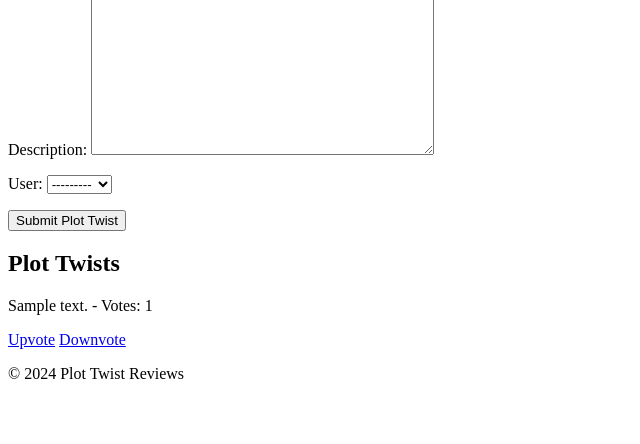
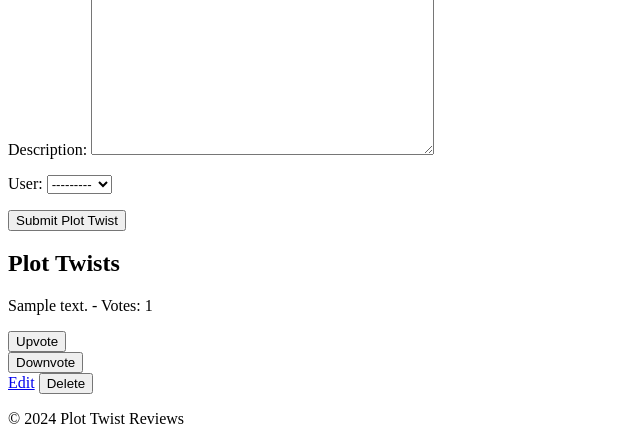
Before and after one commit to sageman81/Plot-Twist, a Django app: page /reviews/movie/1/ in a window 1280 px wide. Shown: the part 652-1096 px from the top of the page, without its empty margins (0-640 px from the left). Before the commit the page ends 1031 px from the top, so only its background shows below. Run offline with Django 5.2, Linux system fonts and the light colour scheme; tables that the repository leaves empty hold one stand-in row (values such as "Sample post"); a database or web service that is not in the repository returns one stand-in record (values such as "Sample title"); data that the repository does not hold is empty.

Commit message:
delete review button error solved, working on edit issues

```diff
--- a/plot_twist/urls.py
+++ b/plot_twist/urls.py
@@ -17,7 +17,7 @@ Including another URLconf
 from django.urls import include, path
 from django.contrib import admin
 from reviews.views import home, signup
-from reviews.views import upvote_plot_twist, downvote_plot_twist
+from reviews.views import upvote_plot_twist, downvote_plot_twist, edit_plot_twist, delete_plot_twist
 
 urlpatterns = [
     path('admin/', admin.site.urls),
@@ -27,4 +27,7 @@ urlpatterns = [
     path('signup/', signup, name='signup'),
     path('plot_twist/<int:plot_twist_id>/upvote/', upvote_plot_twist, name='upvote_plot_twist'),
     path('plot_twist/<int:plot_twist_id>/downvote/', downvote_plot_twist, name='downvote_plot_twist'),
+    path('plot_twist/<int:movie_id>/<int:plot_twist_id>/edit/', edit_plot_twist, name='edit_plot_twist'),
+    path('plot_twist/<int:movie_id>/<int:plot_twist_id>/delete/', delete_plot_twist, name='delete_plot_twist'),
+
 ]
--- a/reviews/templates/movie_detail.html
+++ b/reviews/templates/movie_detail.html
@@ -18,8 +18,19 @@
     {% for plot_twist in plot_twists %}
         <div>
             <p>{{ plot_twist.description }} - Votes: {{ plot_twist.votes }}</p>
-            <a href="{% url 'upvote_plot_twist' plot_twist.id %}">Upvote</a>
-            <a href="{% url 'downvote_plot_twist' plot_twist.id %}">Downvote</a>
+            <form method="post" action="{% url 'upvote_plot_twist' plot_twist.id %}">
+                {% csrf_token %}
+                <button type="submit">Upvote</button>
+            </form>
+            <form method="post" action="{% url 'downvote_plot_twist' plot_twist.id %}">
+                {% csrf_token %}
+                <button type="submit">Downvote</button>
+            </form>
+            <a href="{% url 'edit_plot_twist' movie.id plot_twist.id %}">Edit</a>
+            <form method="post" action="{% url 'delete_plot_twist' movie.id plot_twist.id %}" style="display: inline;">
+                {% csrf_token %}
+                <button type="submit" onclick="return confirm('Are you sure you want to delete this plot twist?');">Delete</button>
+            </form>
         </div>
     {% empty %}
         <p>No plot twists have been submitted yet.</p>
--- a/reviews/views.py
+++ b/reviews/views.py
@@ -1,5 +1,7 @@
-from django.shortcuts import redirect, render
-from django.http import HttpResponse, JsonResponse
+from django.shortcuts import redirect, render, get_object_or_404
+from django.http import HttpResponse, JsonResponse, HttpResponseNotAllowed, HttpResponseRedirect
+
+from django.contrib.auth.decorators import login_required
 from .models import Review, PlotTwist  # Import PlotTwist if I plan to use it
 from .forms import ReviewForm, PlotTwistForm, SignUpForm
 from django.contrib import messages
@@ -77,7 +79,7 @@ def movie_detail(request, movie_id):
             plot_twist.movie_id = movie_id
             plot_twist.user = request.user
             plot_twist.save()
-            return redirect('movie_detail', movie_id=movie_id)
+            return redirect('reviews:movie_detail', movie_id=movie_id)
 
     return render(request, 'movie_detail.html', {'movie': movie, 'plot_twists': plot_twists, 'form': form})
 
@@ -170,12 +172,19 @@ def random_movie(request):
         return redirect('reviews:movie_search')
 
 
+
+
+
 def upvote_plot_twist(request, plot_twist_id):
     if request.method == 'POST':
-        plot_twist = PlotTwist.objects.get(id=plot_twist_id)
+        plot_twist = get_object_or_404(PlotTwist, id=plot_twist_id)
         plot_twist.votes += 1
         plot_twist.save()
-        return JsonResponse({'votes': plot_twist.votes})
+        print("Vote incremented:", plot_twist.votes)  # Add this to debug
+        return redirect(request.META.get('HTTP_REFERER', '/'))
+    else:
+        return redirect('/')  # Redirect somewhere sensible if not POST
+
 
 def downvote_plot_twist(request, plot_twist_id):
     if request.method == 'POST':
@@ -183,3 +192,40 @@ def downvote_plot_twist(request, plot_twist_id):
         plot_twist.votes -= 1
         plot_twist.save()
         return JsonResponse({'votes': plot_twist.votes})
+    else:
+        return HttpResponseRedirect(request.META.get('HTTP_REFERER', '/'))
+
+
+
+def edit_plot_twist(request, plot_twist_id, movie_id):
+    plot_twist = get_object_or_404(PlotTwist, id=plot_twist_id)
+
+    if request.user == plot_twist.user or request.user.is_superuser:
+        if request.method == 'POST':
+            form = PlotTwistForm(request.POST, instance=plot_twist)
+            if form.is_valid():
+                form.save()
+                messages.success(request, "Plot twist updated successfully.")
+                return redirect('reviews:movie_detail', movie_id=movie_id)
+        else:
+            form = PlotTwistForm(instance=plot_twist)
+    else:
+        messages.error(request, "You do not have permission to edit this plot twist.")
+        return redirect('reviews:movie_detail', movie_id=movie_id)
+
+    return render(request, 'edit_plot_twist.html', {'form': form, 'plot_twist': plot_twist})
+
+
+
+def delete_plot_twist(request, plot_twist_id, movie_id):
+    plot_twist = get_object_or_404(PlotTwist, id=plot_twist_id)
+
+    if request.user == plot_twist.user or request.user.is_superuser:
+        if request.method == 'POST':
+            plot_twist.delete()
+            messages.success(request, "Plot twist deleted successfully.")
+            return redirect('reviews:movie_detail', movie_id=movie_id)
+    else:
+        messages.error(request, "You do not have permission to delete this plot twist.")
+
+    return redirect('reviews:movie_detail', movie_id=movie_id)
```
